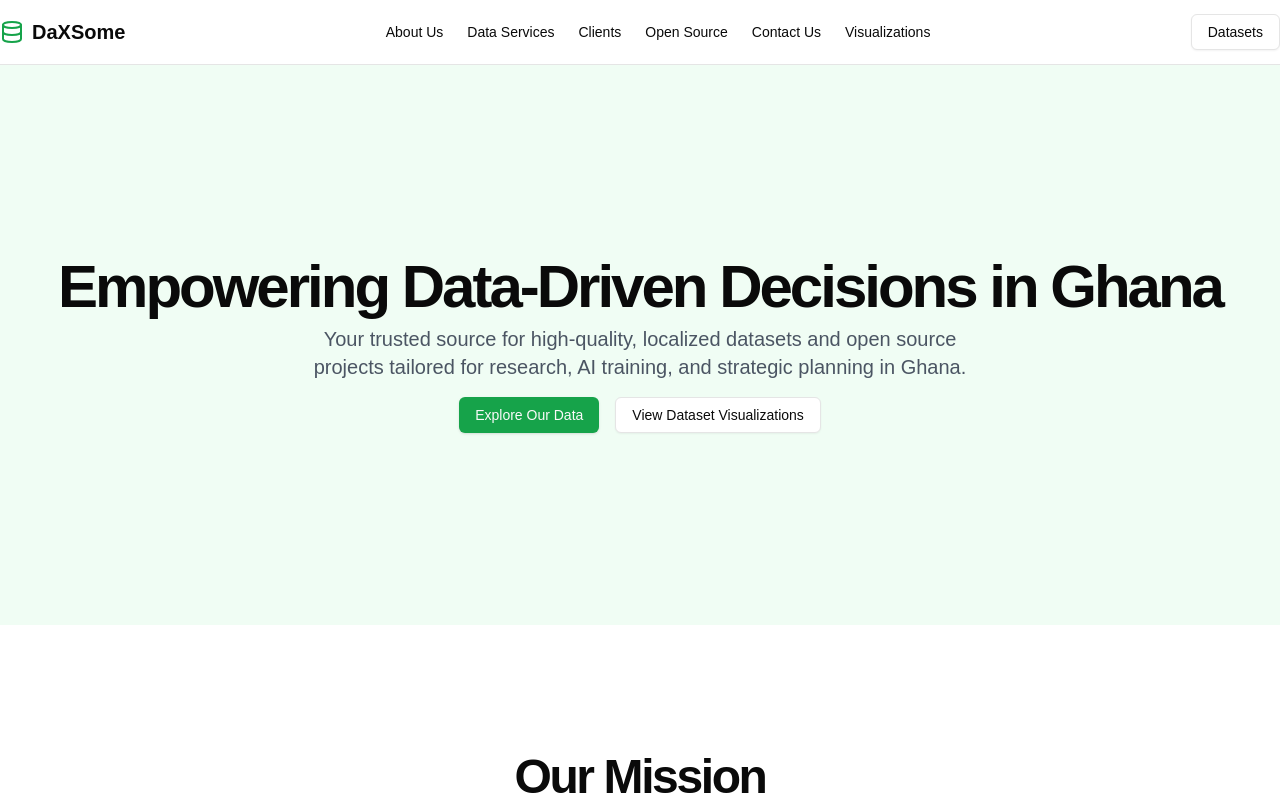
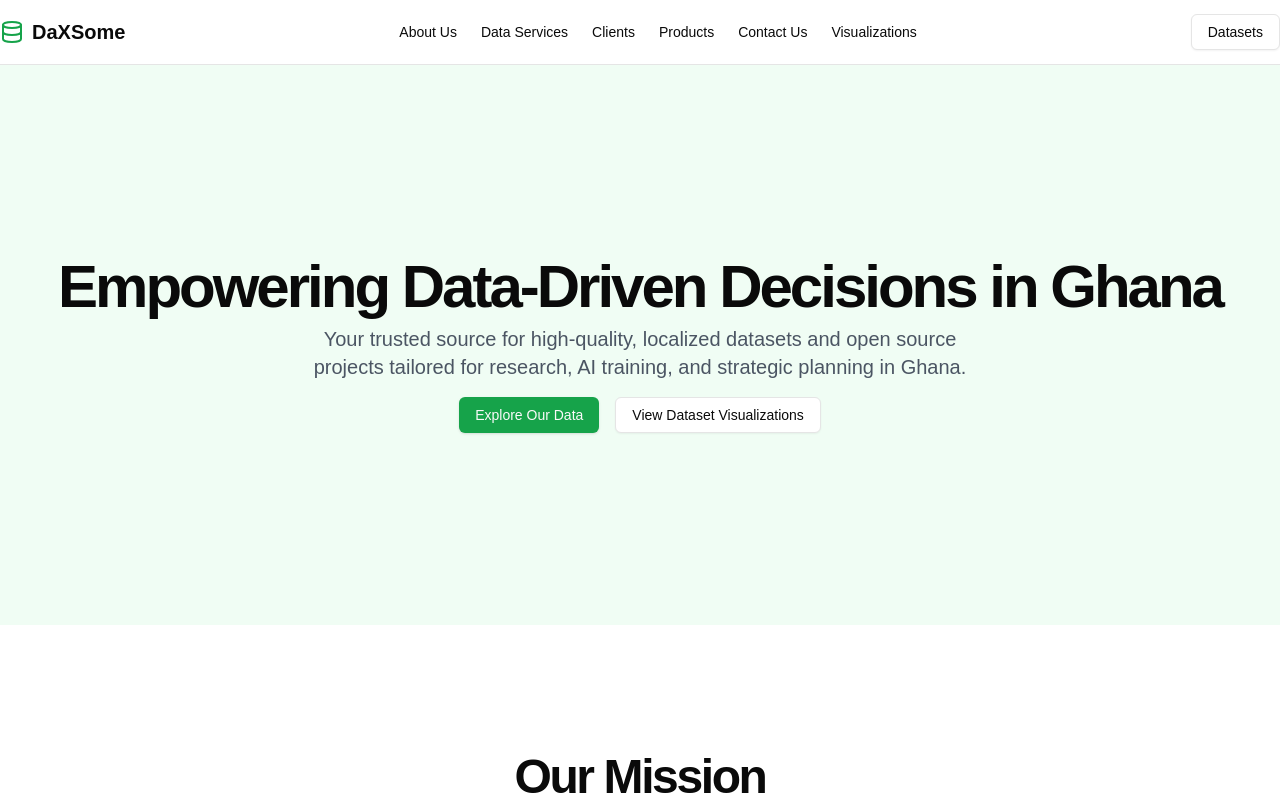
Before and after one commit to DaXSome/DaXSome, a Next.js app: page / in a window 1280 px wide. Shown: the top 800 px of the page. Built offline with nearby package versions, Linux system fonts and the light colour scheme.

Commit message:
chore (landing-page): Change 'open source' -> 'products'

```diff
--- a/src/app/layout.tsx
+++ b/src/app/layout.tsx
@@ -21,8 +21,8 @@ const navLinks = [
     href: "/#clients",
   },
   {
-    label: "Open Source",
-    href: "/#opensource",
+    label: "Products",
+    href: "/#products",
   },
   {
     label: "Contact Us",
--- a/src/app/page.tsx
+++ b/src/app/page.tsx
@@ -17,23 +17,30 @@ import {
 import Link from "next/link";
 
 export default function Home() {
-  const openSourceInitiatives = [
+  const products = [
+    {
+      link: "https://cedi-search.vercel.app",
+      icon: Search,
+      name: "Cedi Search",
+      desc: "An AI-powered e-commerce search engine optimized for the Ghanaian market, enhancing online shopping experiences.",
+      cta: "Search Now",
+    },
     {
       icon: BarChart,
-      link: "https://github.com/DaXSome/awesome-github-insights",
+      link: "https://github-insights.owbird.site",
       name: "Awesome-Github-Insights",
       desc: "Gain valuable insights into GitHub user accounts, enhancing your understanding of developer activity and contributions.",
-      cta: "Explore Project",
+      cta: "Get insights",
     },
     {
       icon: GraduationCap,
-      link: "https://github.com/DaXSome/Admission-Analytics-KNUST",
+      link: "/viz/knust-admission",
       name: "KNUST Admission Analytics",
       desc: "Analyze and visualize admission data for Kwame Nkrumah University of Science and Technology, providing meaningful insights into educational trends.",
       cta: "View Analytics",
     },
     {
-      link: "https://github.com/DaXSome/Gh-Friends",
+      link: "https://gh-friends.vercel.app/",
       icon: Network,
       name: "Gh Friends",
       desc: "Visualize the network of connections between GitHub users in Ghana, fostering collaboration and community growth.",
@@ -45,13 +52,6 @@ export default function Home() {
       name: "Chat Analysis Tool",
       desc: "Analyze WhatsApp and Telegram chats to visualize most used words, texting patterns, and sentiment analysis of conversations.",
       cta: "Try Analysis",
-    },
-    {
-      link: "https://github.com/Cedi-Search",
-      icon: Search,
-      name: "Cedi Search",
-      desc: "An AI-powered e-commerce search engine optimized for the Ghanaian market, enhancing online shopping experiences.",
-      cta: "Search Now",
     },
     {
       link: "https://github.com/DaXSome",
@@ -200,15 +200,15 @@ export default function Home() {
           </div>
         </section>
         <section
-          id="opensource"
+          id="products"
           className="w-full py-12 md:py-24 lg:py-32 bg-red-50"
         >
           <div className="container px-4 md:px-6">
             <h2 className="text-3xl font-bold tracking-tighter sm:text-4xl md:text-5xl mb-8 text-center">
-              Open Source Initiatives
+              Products
             </h2>
             <div className="grid gap-6 sm:grid-cols-2 lg:grid-cols-3">
-              {openSourceInitiatives.map((proj) => (
+              {products.map((proj) => (
                 <Link key={proj.name} href={proj.link}>
                   <Card>
                     <CardContent className="flex flex-col items-center space-y-4 p-6">
```
